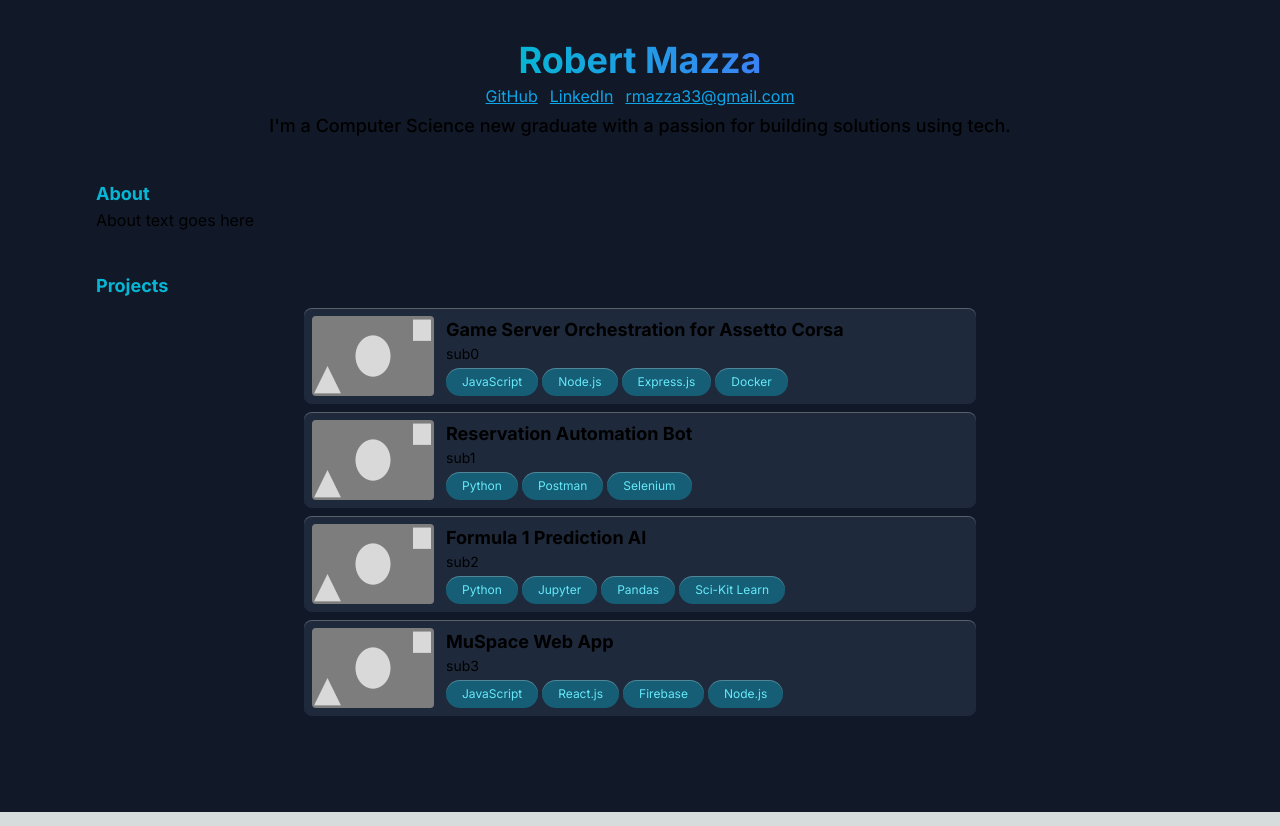
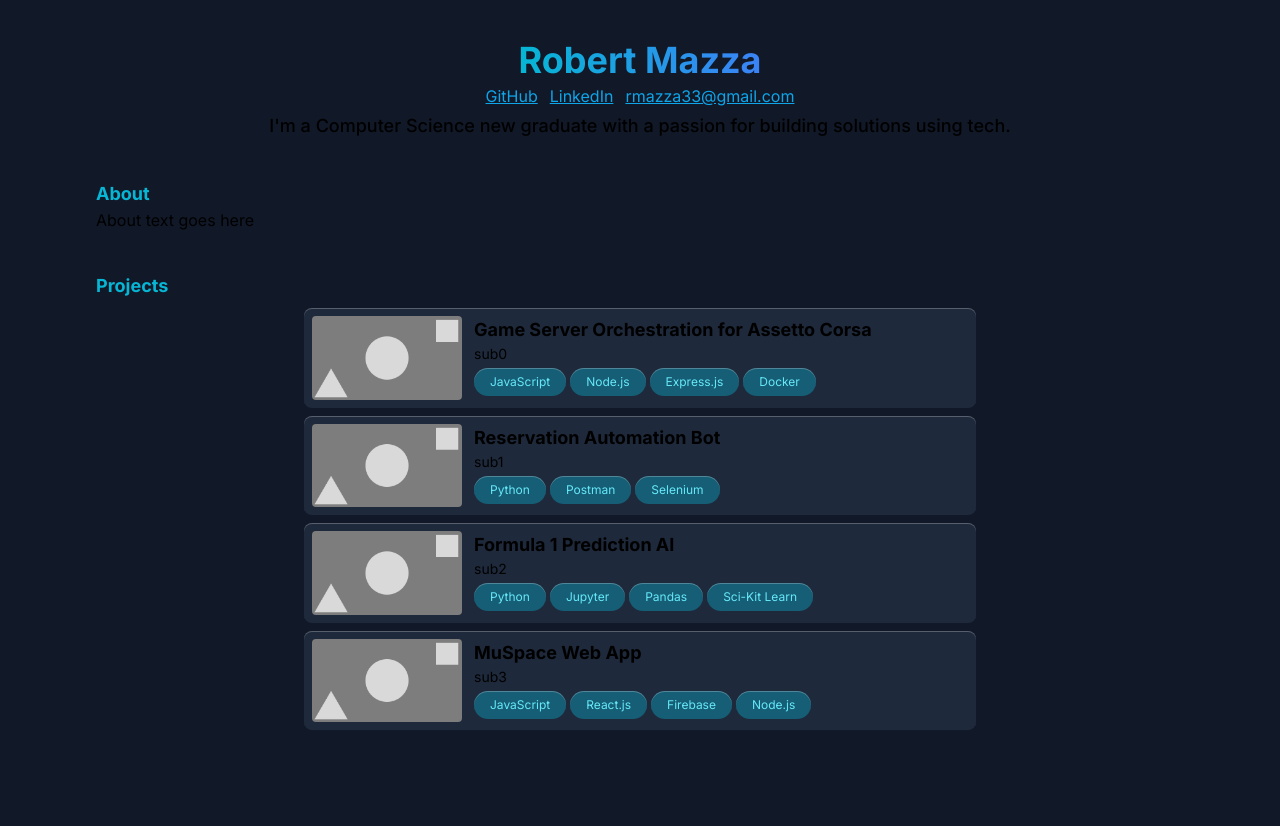
Before and after one commit to Robert336/Personal_Website, a Next.js app in the folder personal-website/: page / in a window 1280 px wide. Built offline with nearby package versions, Linux system fonts and the light colour scheme.

Commit message:
updating ProjectCard images styling

```diff
--- a/personal-website/src/app/components/ProjectCard.tsx
+++ b/personal-website/src/app/components/ProjectCard.tsx
@@ -13,8 +13,8 @@ interface ProjectCardProps {
 export default function ProjectCard(props: ProjectCardProps) {
     return (
       <>
-        <div className="grid-cols-3 gap-3 max-w-2xl w-3/4 bg-slate-800 rounded-lg p-2 flex shadow-inner-top hover:bg-gradient-to-r from-cyan-500/[.15] to-purple-500/[.15]">
-            <Image src={props.image ? props.image : image_placeholder} alt="preview screenshot of the project" className="max-w-[122px] rounded"/>
+        <div className="flex gap-3 max-w-2xl w-3/4 bg-slate-800 rounded-lg p-2 shadow-inner-top hover:bg-gradient-to-r from-cyan-500/[.15] to-purple-500/[.15]">
+            <Image src={props.image ? props.image : image_placeholder} alt="preview screenshot of the project" className="self-center max-w-[150px] h-full rounded"/>
             <div className="flex flex-col">
               <p className="font-bold text-lg">{props.title}</p>
               <p className="text-sm">{props.subtitle}</p>
@@ -24,10 +24,6 @@ export default function ProjectCard(props: ProjectCardProps) {
                 ))}
             </div>
             </div>
-
-
-
-
         </div>
       </>
     )
```
